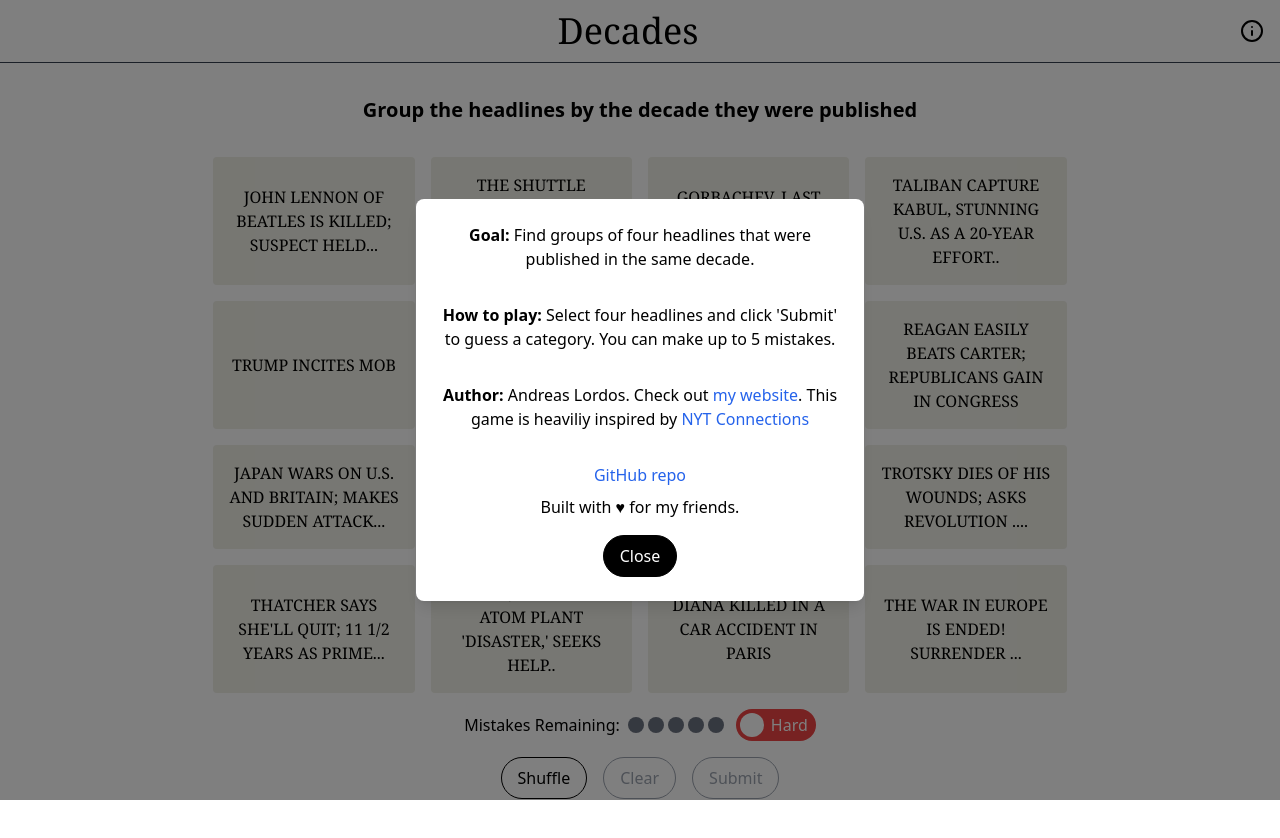
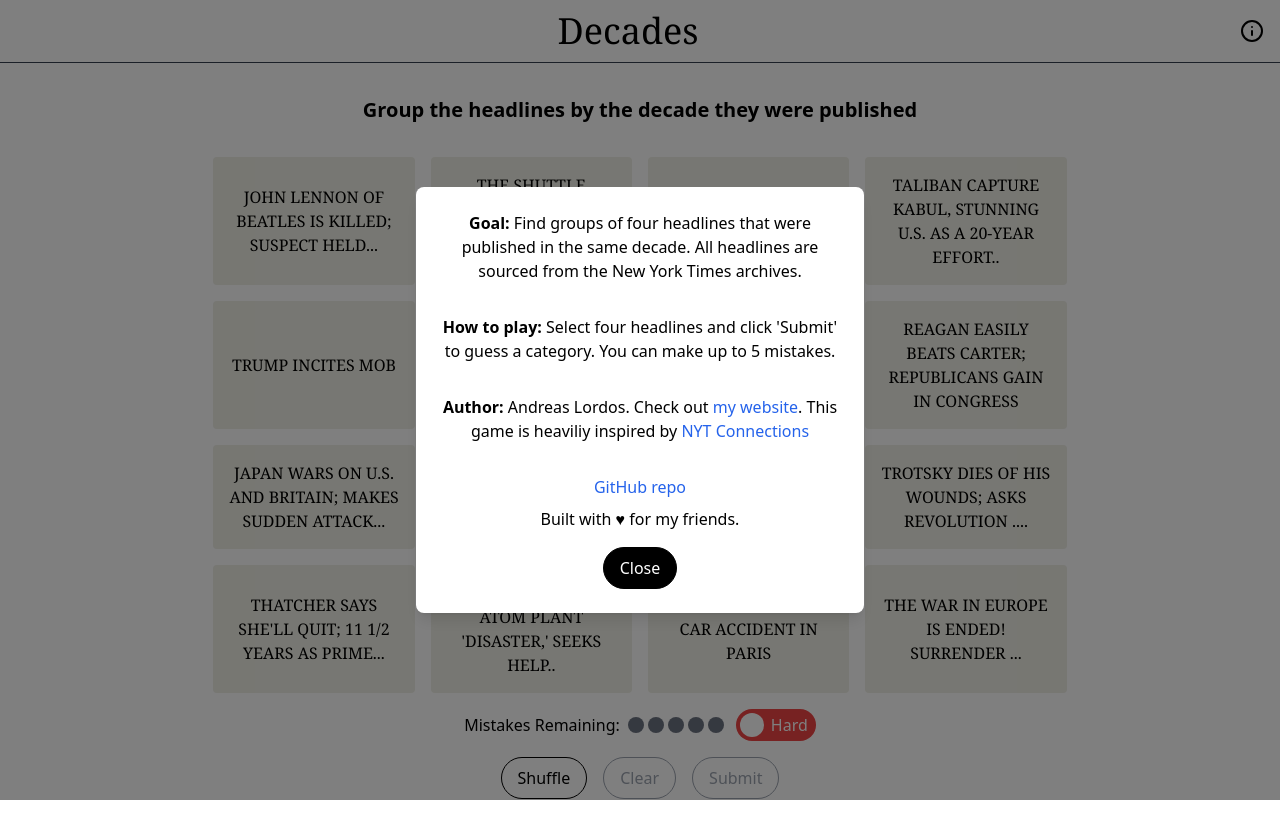
Before and after one commit to andreaslordos/decades-connections, a React (Create React App) app: page / in a window 1280 px wide. Both pictures are taken after a click on the button 1252 px from the left and 31 px from the top of the page. Shown: the top 838 px of the page. Built offline with nearby package versions, Linux system fonts and the light colour scheme; the HTML template or start-up script is replaced by a standard one.

Commit message:
clarified modal

```diff
--- a/src/components/InfoModal.tsx
+++ b/src/components/InfoModal.tsx
@@ -17,7 +17,7 @@ export default function InfoModal({ onClose }: InfoModalProps) {
                 onClick={(e) => e.stopPropagation()}
             >
                 <div className="mb-4 space-y-2">
-                    <p><strong>Goal:</strong> Find groups of four headlines that were published in the same decade.</p><br />
+                    <p><strong>Goal:</strong> Find groups of four headlines that were published in the same decade. All headlines are sourced from the New York Times archives.</p><br />
                     <p><strong>How to play:</strong> Select four headlines and click 'Submit' to guess a category. You can make up to {MAX_MISTAKES} mistakes.</p><br />
                     <p><strong>Author:</strong> Andreas Lordos. Check out{' '} <a href="https://lordos.tech" target="_blank" rel="noopener noreferrer" className="text-blue-600 hover:underline">my website</a>. This game is heaviliy inspired by{' '} <a href="https://www.nytimes.com/games/connections" target="_blank" rel="noopener noreferrer" className="text-blue-600 hover:underline">NYT Connections</a></p><br/>
                     <p><a href="https://github.com/andreaslordos/decades-connections" target="_blank" rel="noopener noreferrer" className="text-blue-600 hover:underline">GitHub repo</a></p>
```
